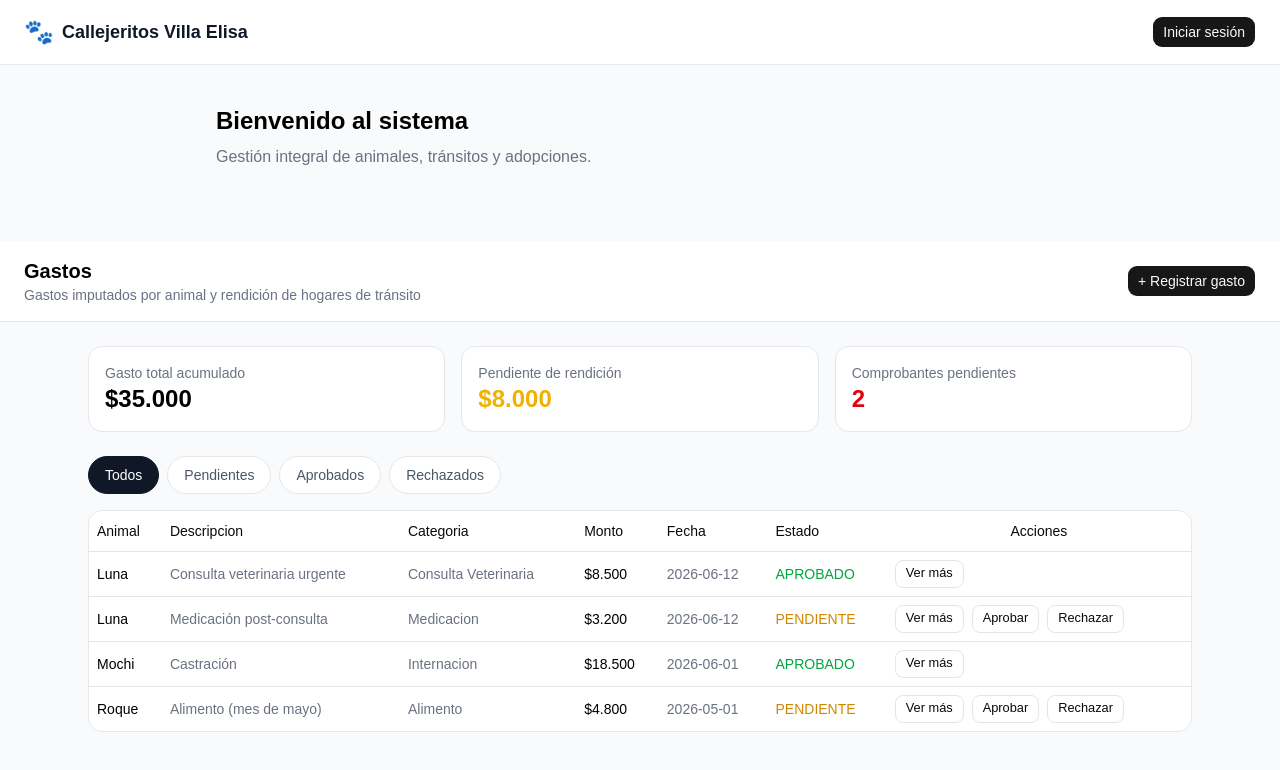
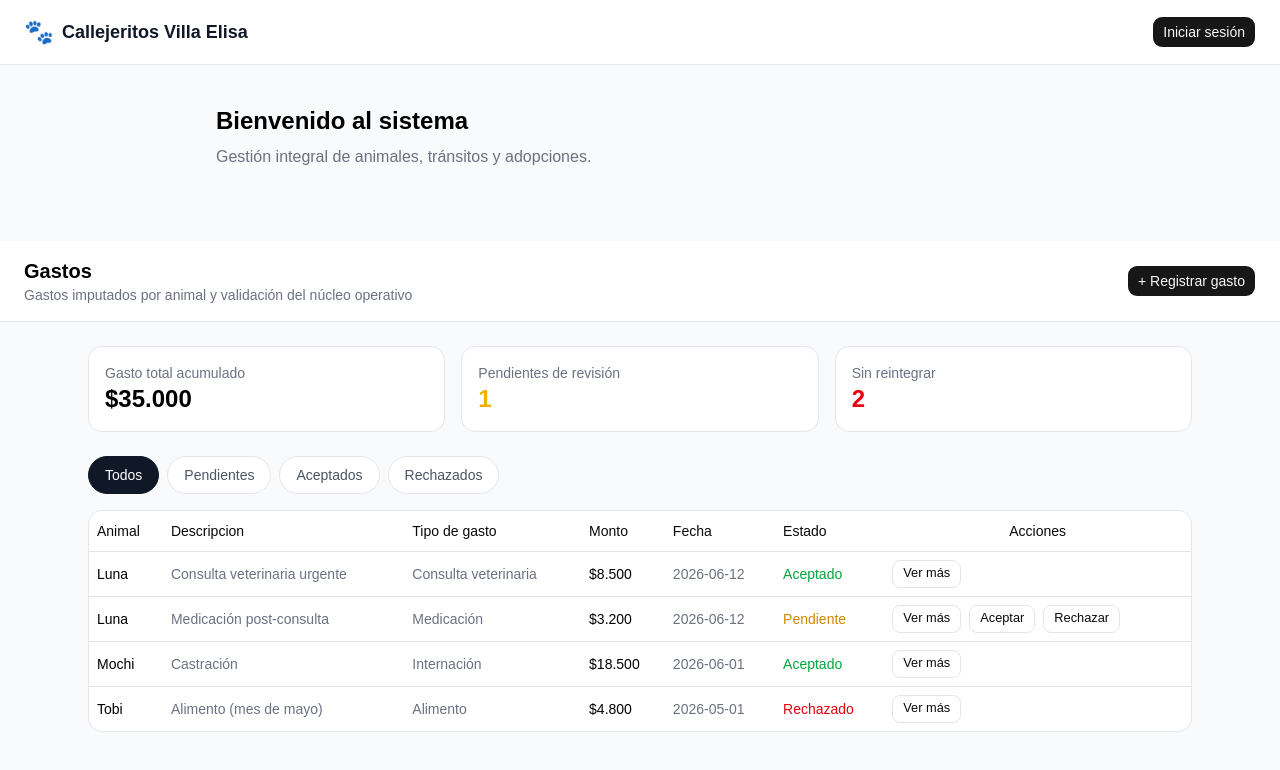
Before and after one commit to yamartinez03/Callejeritos-app, a React app in the folder frontend/: page /gastos in a window 1280 px wide. Shown: the top 770 px of the page. Built offline with nearby package versions, Linux system fonts and the light colour scheme; the HTML template or start-up script is replaced by a standard one.

Commit message:
feat(modulo-gastos):agrega cambios en page gastos

```diff
--- a/frontend/src/pages/gastos/GastosPage.jsx
+++ b/frontend/src/pages/gastos/GastosPage.jsx
@@ -4,90 +4,87 @@ import TablaGastos from "./components/TablaGastos";
 import FiltroEstado from "./components/FiltroEstado";
 import DialogNuevoGasto from "./components/DialogNuevoGasto";
 
-// Datos de prueba hasta conectar con el backend (GG_01/GG_03 en gastoController.js)
+// Datos de prueba hasta conectar con GET /api/gastos.
+// aceptado: null = pendiente | true = aceptado | false = rechazado
 const gastosMock = [
   {
-    id: 1,
-    animalId: "luna",
-    animalNombre: "Luna",
+    idgasto: 1,
+    animal: { idanimal: 1, nombre: "Luna" },
+    tipogasto: { idtipogasto: 1, nombre: "Consulta veterinaria" },
+    descripcion: "Consulta veterinaria urgente",
+    monto: 8500,
     fecha: "2026-06-12",
-    monto: 8500,
-    categoria: "CONSULTA_VETERINARIA",
-    descripcion: "Consulta veterinaria urgente",
-    proveedor: "Vet. Pellegrino",
-    cargadoPor: "Ana González",
-    estado: "APROBADO",
-    comprobanteUrl: null,
+    comprobante: "comprobante_luna_01.jpg",
+    reintegrado: true,
+    aceptado: true,
   },
   {
-    id: 2,
-    animalId: "luna",
-    animalNombre: "Luna",
+    idgasto: 2,
+    animal: { idanimal: 1, nombre: "Luna" },
+    tipogasto: { idtipogasto: 3, nombre: "Medicación" },
+    descripcion: "Medicación post-consulta",
+    monto: 3200,
     fecha: "2026-06-12",
-    monto: 3200,
-    categoria: "MEDICACION",
-    descripcion: "Medicación post-consulta",
-    proveedor: "Farmacia veterinaria",
-    cargadoPor: "Ana González",
-    estado: "PENDIENTE",
-    comprobanteUrl: null,
+    comprobante: "comprobante_luna_02.jpg",
+    reintegrado: false,
+    aceptado: null,
   },
   {
-    id: 3,
-    animalId: "mochi",
-    animalNombre: "Mochi",
+    idgasto: 3,
+    animal: { idanimal: 2, nombre: "Mochi" },
+    tipogasto: { idtipogasto: 2, nombre: "Internación" },
+    descripcion: "Castración",
+    monto: 18500,
     fecha: "2026-06-01",
-    monto: 18500,
-    categoria: "INTERNACION",
-    descripcion: "Castración",
-    proveedor: "Vet. Castillo",
-    cargadoPor: "Organización",
-    estado: "APROBADO",
-    comprobanteUrl: null,
+    comprobante: "comprobante_mochi_01.jpg",
+    reintegrado: true,
+    aceptado: true,
   },
   {
-    id: 4,
-    animalId: "roque",
-    animalNombre: "Roque",
+    idgasto: 4,
+    animal: { idanimal: 3, nombre: "Tobi" },
+    tipogasto: { idtipogasto: 4, nombre: "Alimento" },
+    descripcion: "Alimento (mes de mayo)",
+    monto: 4800,
     fecha: "2026-05-01",
-    monto: 4800,
-    categoria: "ALIMENTO",
-    descripcion: "Alimento (mes de mayo)",
-    proveedor: "Carlos Méndez",
-    cargadoPor: "Carlos Méndez",
-    estado: "PENDIENTE",
-    comprobanteUrl: null,
+    comprobante: "comprobante_tobi_01.jpg",
+    reintegrado: false,
+    aceptado: false,
   },
 ];
+
+let siguienteId = gastosMock.length + 1;
 
 export default function GastosPage() {
   const [gastos, setGastos] = useState(gastosMock);
   const [filtro, setFiltro] = useState("todos");
   const [abrirNuevoGasto, setAbrirNuevoGasto] = useState(false);
 
-  const gastosFiltrados =
-    filtro === "todos" ? gastos : gastos.filter((g) => g.estado === filtro);
+  const gastosFiltrados = gastos.filter((g) => {
+    if (filtro === "pendientes") return g.aceptado === null;
+    if (filtro === "aceptados") return g.aceptado === true;
+    if (filtro === "rechazados") return g.aceptado === false;
+    return true; // "todos"
+  });
 
   const totalAcumulado = gastos.reduce((sum, g) => sum + Number(g.monto), 0);
-  const pendientes = gastos.filter((g) => g.estado === "PENDIENTE");
-  const totalPendiente = pendientes.reduce((sum, g) => sum + Number(g.monto), 0);
+  const pendientes = gastos.filter((g) => g.aceptado === null);
 
   const handleGuardarGasto = (nuevoGasto) => {
-    setGastos((prev) => [
-      { id: Date.now(), estado: "PENDIENTE", ...nuevoGasto },
-      ...prev,
-    ]);
+    setGastos((prev) => [{ idgasto: siguienteId++, ...nuevoGasto }, ...prev]);
   };
 
-  const handleAprobar = (gasto) => {
+  const handleAceptar = (gasto) => {
     setGastos((prev) =>
-      prev.map((g) => (g.id === gasto.id ? { ...g, estado: "APROBADO" } : g))
+      prev.map((g) => (g.idgasto === gasto.idgasto ? { ...g, aceptado: true } : g))
     );
   };
 
   const handleRechazar = (gasto) => {
     setGastos((prev) =>
-      prev.map((g) => (g.id === gasto.id ? { ...g, estado: "RECHAZADO" } : g))
+      prev.map((g) =>
+        g.idgasto === gasto.idgasto ? { ...g, aceptado: false } : g
+      )
     );
   };
 
@@ -98,7 +95,7 @@ export default function GastosPage() {
         <div>
           <h1 className="text-xl font-bold text-black">Gastos</h1>
           <p className="text-sm text-gray-500">
-            Gastos imputados por animal y rendición de hogares de tránsito
+            Gastos imputados por animal y validación del núcleo operativo
           </p>
         </div>
         <Button onClick={() => setAbrirNuevoGasto(true)}>
@@ -117,26 +114,26 @@ export default function GastosPage() {
             </p>
           </div>
           <div className="bg-white rounded-xl border border-gray-200 p-4">
-            <p className="text-sm text-gray-500">Pendiente de rendición</p>
+            <p className="text-sm text-gray-500">Pendientes de revisión</p>
             <p className="text-2xl font-bold text-yellow-500">
-              ${totalPendiente.toLocaleString("es-AR")}
+              {pendientes.length}
             </p>
           </div>
           <div className="bg-white rounded-xl border border-gray-200 p-4">
-            <p className="text-sm text-gray-500">Comprobantes pendientes</p>
+            <p className="text-sm text-gray-500">Sin reintegrar</p>
             <p className="text-2xl font-bold text-red-600">
-              {pendientes.length}
+              {gastos.filter((g) => !g.reintegrado).length}
             </p>
           </div>
         </div>
 
-        {/* Filtro por estado */}
+        {/* Filtro por estado de revisión */}
         <FiltroEstado filtroActivo={filtro} onCambiarFiltro={setFiltro} />
 
         {/* Tabla */}
         <TablaGastos
           gastos={gastosFiltrados}
-          onAprobar={handleAprobar}
+          onAceptar={handleAceptar}
           onRechazar={handleRechazar}
         />
       </div>
--- a/frontend/src/pages/gastos/components/DialogDetalleGasto.jsx
+++ b/frontend/src/pages/gastos/components/DialogDetalleGasto.jsx
@@ -4,6 +4,12 @@ import {
   DialogHeader,
   DialogTitle,
 } from "@/components/ui/dialog";
+
+// aceptado: null = pendiente | true = aceptado | false = rechazado
+function textoEstado(aceptado) {
+  if (aceptado === null) return "Pendiente de revisión";
+  return aceptado ? "Aceptado" : "Rechazado";
+}
 
 export default function DialogDetalleGasto({ abierto, gasto, onCerrar }) {
   if (!gasto) return null;
@@ -18,13 +24,11 @@ export default function DialogDetalleGasto({ abierto, gasto, onCerrar }) {
         <div className="space-y-2 text-sm">
           <div className="flex justify-between">
             <span className="text-gray-500">Animal</span>
-            <span className="font-medium text-black">{gasto.animalNombre}</span>
+            <span className="font-medium text-black">{gasto.animal.nombre}</span>
           </div>
           <div className="flex justify-between">
-            <span className="text-gray-500">Categoría</span>
-            <span className="capitalize text-black">
-              {gasto.categoria.toLowerCase().replaceAll("_", " ")}
-            </span>
+            <span className="text-gray-500">Tipo de gasto</span>
+            <span className="text-black">{gasto.tipogasto.nombre}</span>
           </div>
           <div className="flex justify-between">
             <span className="text-gray-500">Monto</span>
@@ -37,22 +41,18 @@ export default function DialogDetalleGasto({ abierto, gasto, onCerrar }) {
             <span className="text-black">{gasto.fecha}</span>
           </div>
           <div className="flex justify-between">
-            <span className="text-gray-500">Proveedor</span>
-            <span className="text-black">{gasto.proveedor ?? "—"}</span>
+            <span className="text-gray-500">Comprobante</span>
+            <span className="text-black">{gasto.comprobante}</span>
           </div>
           <div className="flex justify-between">
-            <span className="text-gray-500">Cargado por</span>
-            <span className="text-black">{gasto.cargadoPor}</span>
-          </div>
-          <div className="flex justify-between">
-            <span className="text-gray-500">Comprobante</span>
-            <span className="text-black">
-              {gasto.comprobanteUrl ? "Adjunto" : "Sin adjuntar"}
-            </span>
+            <span className="text-gray-500">Reintegrado</span>
+            <span className="text-black">{gasto.reintegrado ? "Sí" : "No"}</span>
           </div>
           <div className="flex justify-between">
             <span className="text-gray-500">Estado</span>
-            <span className="font-medium text-black">{gasto.estado}</span>
+            <span className="font-medium text-black">
+              {textoEstado(gasto.aceptado)}
+            </span>
           </div>
         </div>
       </DialogContent>
--- a/frontend/src/pages/gastos/components/DialogNuevoGasto.jsx
+++ b/frontend/src/pages/gastos/components/DialogNuevoGasto.jsx
@@ -15,35 +15,30 @@ import {
   SelectValue,
 } from "@/components/ui/select";
 
-const categorias = [
-  { valor: "CONSULTA_VETERINARIA", etiqueta: "Consulta veterinaria" },
-  { valor: "INTERNACION", etiqueta: "Internación" },
-  { valor: "ESTUDIOS", etiqueta: "Estudios (análisis/eco/radio)" },
-  { valor: "MEDICACION", etiqueta: "Medicación" },
-  { valor: "TRASLADO", etiqueta: "Traslado" },
-  { valor: "ALIMENTO", etiqueta: "Alimento" },
-  { valor: "OTRO_INSUMO", etiqueta: "Otro insumo" },
+// TODO: animal lo va a resolver el componente de búsqueda de otra compañera
+// (GCA_05). Mientras tanto, mock temporal.
+const animalesMock = [
+  { idanimal: 1, nombre: "Luna" },
+  { idanimal: 2, nombre: "Mochi" },
+  { idanimal: 3, nombre: "Tobi" },
 ];
 
-// TODO: esto es un mock temporal para poder probar el formulario. Cuando la
-// búsqueda de animal (GCA_05) esté lista, reemplazar este <Select> por ese
-// componente y borrar animalesMock.
-const animalesMock = [
-  { id: "luna", nombre: "Luna" },
-  { id: "mochi", nombre: "Mochi" },
-  { id: "tobi", nombre: "Tobi" },
-  { id: "roque", nombre: "Roque" },
-  { id: "manchas", nombre: "Manchas" },
+// Reemplazar este mock por un fetch a
+// GET /api/tipos-gasto ni bien exista ese endpoint.
+const tiposGastoMock = [
+  { idtipogasto: 1, nombre: "Consulta veterinaria" },
+  { idtipogasto: 2, nombre: "Internación" },
+  { idtipogasto: 3, nombre: "Medicación" },
+  { idtipogasto: 4, nombre: "Alimento" },
+  { idtipogasto: 5, nombre: "Traslado" },
 ];
 
 const formVacio = {
-  animalId: "",
-  categoria: "",
+  idanimal: "",
+  idtipogasto: "",
   monto: "",
   fecha: "",
   descripcion: "",
-  proveedor: "",
-  cargadoPor: "",
 };
 
 export default function DialogNuevoGasto({ abierto, onCerrar, onGuardar }) {
@@ -55,24 +50,36 @@ export default function DialogNuevoGasto({ abierto, onCerrar, onGuardar }) {
 
   const handleGuardar = () => {
     if (
-      !form.animalId ||
-      !form.categoria ||
+      !form.idanimal ||
+      !form.idtipogasto ||
       !form.monto ||
       !form.fecha ||
       !form.descripcion ||
-      !form.cargadoPor
+      !comprobante
     ) {
-      alert("Completá los campos obligatorios (*)");
+      // comprobante es obligatorio en el schema (String, sin "?")
+      alert("Completá todos los campos, incluido el comprobante.");
       return;
     }
 
-    const animal = animalesMock.find((a) => a.id === form.animalId);
+    const animal = animalesMock.find(
+      (a) => a.idanimal === Number(form.idanimal)
+    );
+    const tipogasto = tiposGastoMock.find(
+      (t) => t.idtipogasto === Number(form.idtipogasto)
+    );
 
     onGuardar({
-      ...form,
+      idanimal: Number(form.idanimal),
+      idtipogasto: Number(form.idtipogasto),
       monto: Number(form.monto),
-      animalNombre: animal?.nombre,
-      comprobanteUrl: comprobante ? comprobante.name : null,
+      fecha: form.fecha,
+      descripcion: form.descripcion,
+      comprobante: comprobante.name,
+      reintegrado: false,
+      aceptado: null, // nace sin evaluar
+      animal, // desnormalizado solo para pintar la tabla sin pedir de nuevo
+      tipogasto,
     });
 
     setForm(formVacio);
@@ -91,15 +98,15 @@ export default function DialogNuevoGasto({ abierto, onCerrar, onGuardar }) {
           <div>
             <label className="text-sm text-gray-500">Animal *</label>
             <Select
-              value={form.animalId}
-              onValueChange={(v) => setCampo("animalId", v)}
+              value={form.idanimal}
+              onValueChange={(v) => setCampo("idanimal", v)}
             >
               <SelectTrigger>
                 <SelectValue placeholder="Seleccionar animal…" />
               </SelectTrigger>
               <SelectContent>
                 {animalesMock.map((a) => (
-                  <SelectItem key={a.id} value={a.id}>
+                  <SelectItem key={a.idanimal} value={String(a.nombre)}>
                     {a.nombre}
                   </SelectItem>
                 ))}
@@ -108,18 +115,18 @@ export default function DialogNuevoGasto({ abierto, onCerrar, onGuardar }) {
           </div>
 
           <div>
-            <label className="text-sm text-gray-500">Categoría *</label>
+            <label className="text-sm text-gray-500">Tipo de gasto *</label>
             <Select
-              value={form.categoria}
-              onValueChange={(v) => setCampo("categoria", v)}
+              value={form.idtipogasto}
+              onValueChange={(v) => setCampo("idtipogasto", v)}
             >
               <SelectTrigger>
-                <SelectValue placeholder="Seleccionar categoría…" />
+                <SelectValue placeholder="Seleccionar tipo…" />
               </SelectTrigger>
               <SelectContent>
-                {categorias.map((c) => (
-                  <SelectItem key={c.valor} value={c.valor}>
-                    {c.etiqueta}
+                {tiposGastoMock.map((t) => (
+                  <SelectItem key={t.idtipogasto} value={String(t.nombre)}>
+                    {t.nombre}
                   </SelectItem>
                 ))}
               </SelectContent>
@@ -156,29 +163,7 @@ export default function DialogNuevoGasto({ abierto, onCerrar, onGuardar }) {
           </div>
 
           <div>
-            <label className="text-sm text-gray-500">
-              Proveedor / Veterinaria
-            </label>
-            <Input
-              value={form.proveedor}
-              onChange={(e) => setCampo("proveedor", e.target.value)}
-              placeholder="Ej: Vet. Pellegrino"
-            />
-          </div>
-
-          <div>
-            <label className="text-sm text-gray-500">Cargado por *</label>
-            <Input
-              value={form.cargadoPor}
-              onChange={(e) => setCampo("cargadoPor", e.target.value)}
-              placeholder="Nombre del hogar o colaborador"
-            />
-          </div>
-
-          <div>
-            <label className="text-sm text-gray-500">
-              Comprobante (opcional)
-            </label>
+            <label className="text-sm text-gray-500">Comprobante *</label>
             <Input
               type="file"
               accept="image/*,application/pdf"
--- a/frontend/src/pages/gastos/components/FiltroEstado.jsx
+++ b/frontend/src/pages/gastos/components/FiltroEstado.jsx
@@ -1,8 +1,9 @@
+// aceptado: null = pendiente de evaluar | true = aceptado | false = rechazado
 const filtros = [
   { valor: "todos", etiqueta: "Todos" },
-  { valor: "PENDIENTE", etiqueta: "Pendientes" },
-  { valor: "APROBADO", etiqueta: "Aprobados" },
-  { valor: "RECHAZADO", etiqueta: "Rechazados" },
+  { valor: "pendientes", etiqueta: "Pendientes" },
+  { valor: "aceptados", etiqueta: "Aceptados" },
+  { valor: "rechazados", etiqueta: "Rechazados" },
 ];
 
 export default function FiltroEstado({ filtroActivo, onCambiarFiltro }) {
--- a/frontend/src/pages/gastos/components/TablaGastos.jsx
+++ b/frontend/src/pages/gastos/components/TablaGastos.jsx
@@ -10,13 +10,18 @@ import {
 } from "@/components/ui/table";
 import DialogDetalleGasto from "./DialogDetalleGasto";
 
-const ESTADO_ESTILO = {
-  PENDIENTE: "text-yellow-600",
-  APROBADO: "text-green-600",
-  RECHAZADO: "text-red-600",
-};
+// aceptado: null = pendiente | true = aceptado | false = rechazado
+function EstadoTexto({ aceptado }) {
+  if (aceptado === null) {
+    return <span className="font-medium text-yellow-600">Pendiente</span>;
+  }
+  if (aceptado === true) {
+    return <span className="font-medium text-green-600">Aceptado</span>;
+  }
+  return <span className="font-medium text-red-600">Rechazado</span>;
+}
 
-export default function TablaGastos({ gastos, onAprobar, onRechazar }) {
+export default function TablaGastos({ gastos, onAceptar, onRechazar }) {
   const [gastoDetalle, setGastoDetalle] = useState(null);
 
   if (gastos.length === 0) {
@@ -35,7 +40,7 @@ export default function TablaGastos({ gastos, onAprobar, onRechazar }) {
             <TableRow>
               <TableHead>Animal</TableHead>
               <TableHead>Descripcion</TableHead>
-              <TableHead>Categoria</TableHead>
+              <TableHead>Tipo de gasto</TableHead>
               <TableHead>Monto</TableHead>
               <TableHead>Fecha</TableHead>
               <TableHead>Estado</TableHead>
@@ -44,22 +49,22 @@ export default function TablaGastos({ gastos, onAprobar, onRechazar }) {
           </TableHeader>
           <TableBody>
             {gastos.map((gasto) => (
-              <TableRow key={gasto.id}>
+              <TableRow key={gasto.idgasto}>
                 <TableCell className="font-medium text-black">
-                  {gasto.animalNombre}
+                  {gasto.animal.nombre}
                 </TableCell>
                 <TableCell className="text-gray-500">
                   {gasto.descripcion}
                 </TableCell>
-                <TableCell className="capitalize text-gray-500">
-                  {gasto.categoria.toLowerCase().replaceAll("_", " ")}
+                <TableCell className="text-gray-500">
+                  {gasto.tipogasto.nombre}
                 </TableCell>
                 <TableCell className="text-black">
                   ${Number(gasto.monto).toLocaleString("es-AR")}
                 </TableCell>
                 <TableCell className="text-gray-500">{gasto.fecha}</TableCell>
-                <TableCell className={`font-medium ${ESTADO_ESTILO[gasto.estado]}`}>
-                  {gasto.estado}
+                <TableCell>
+                  <EstadoTexto aceptado={gasto.aceptado} />
                 </TableCell>
                 <TableCell>
                   <div className="flex gap-2">
@@ -70,14 +75,14 @@ export default function TablaGastos({ gastos, onAprobar, onRechazar }) {
                     >
                       Ver más
                     </Button>
-                    {gasto.estado === "PENDIENTE" && (
+                    {gasto.aceptado === null && (
                       <>
                         <Button
                           size="sm"
                           variant="outline"
-                          onClick={() => onAprobar(gasto)}
+                          onClick={() => onAceptar(gasto)}
                         >
-                          Aprobar
+                          Aceptar
                         </Button>
                         <Button
                           size="sm"
```
